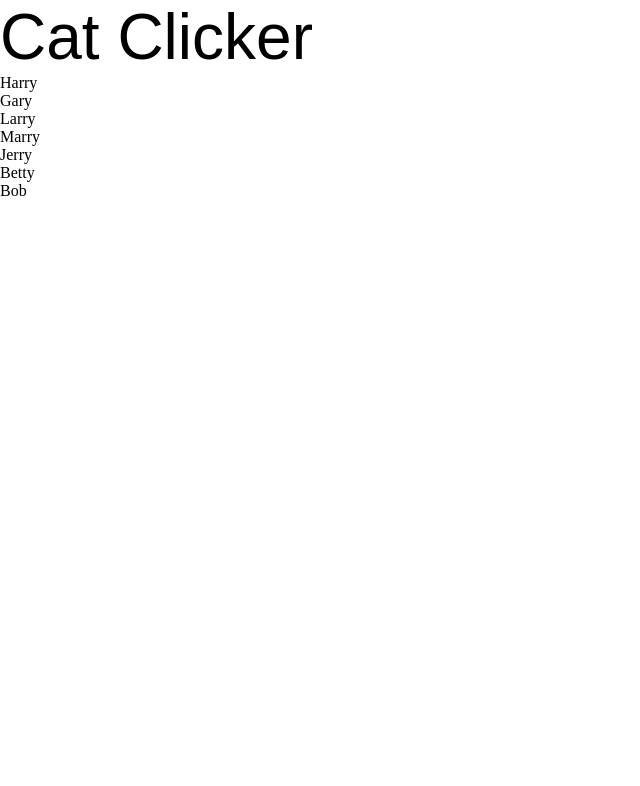
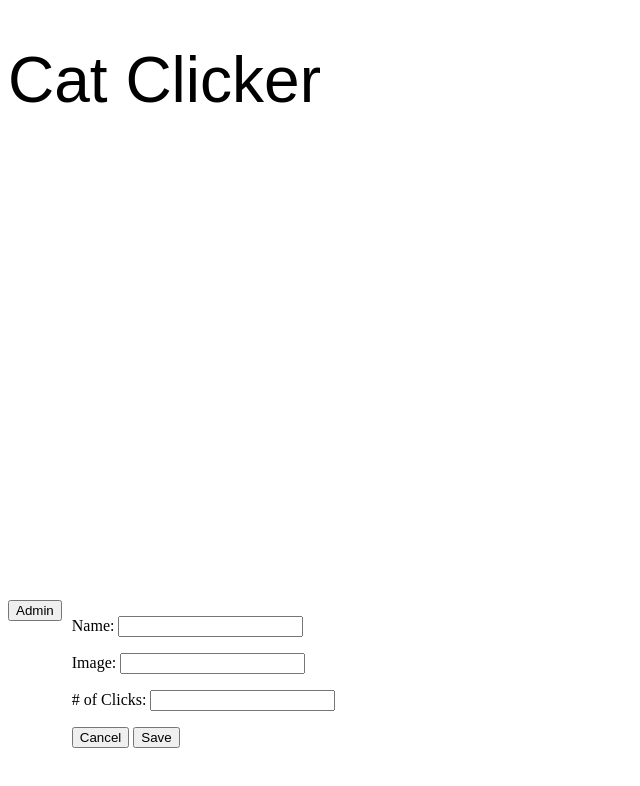
Before and after one commit to dvdmon/front-end-nannodregree-catclicker, a website: page src/index.html in a window 1280 px wide. Shown: the whole page, without its empty margins (0-640 px from the left). Drawn offline with nearby package versions, Linux system fonts and the light colour scheme.

Commit message:
Feat: updated code to Cat Clicker Premium Pro
This is a re-architecting of the app into an MVO architecture.
It is currently incomplete as it has some issues with the admin
section - still need to show/hid the admin form and the form fields
read the current cat object correctly but submitting only changes
the values temporarily and then reloads everything with the initial values.

```diff
--- a/src/css/style.css
+++ b/src/css/style.css
@@ -1,27 +1,38 @@
 * {
-    padding: 0;
-    margin: 0;
-    border: 0;
+
 }
 h1 {
 	font: 4em sans-serif;
 
 
 }
-div[id^="innerCatFrame-"] {
+#catImage {
 	font: 12em sans-serif;
 	color: #FFF;
 	width: 600px;
 	height: 400px;
 	padding: 30px 0 0 30px;
 	margin: 10px 20px 0 10px;
-	display: none;
+
 }
 #catImageFrame {
 	float: left;
 }
-div[id^="catCaption-"] {
+#catCaption {
 	font: 2em sans-serif;
 	text-align: center;
-	display: none;
+
 }
+#btnAdmin {
+
+}
+
+#adminForm {
+	clear:left;
+
+}
+
+#leftForm, #rightForm {
+	float: left;
+	margin-right:10px;
+}
--- a/src/index.html
+++ b/src/index.html
@@ -6,26 +6,39 @@
 	<meta name="description" content="Udacity Front End Developer Website Performance Optimization Project">
 	<meta name="author" content="Levi Wallach">
 	<link href="css/style.css" rel="stylesheet">
-	<script src="https://ajax.googleapis.com/ajax/libs/jquery/3.1.0/jquery.min.js"></script>
-    <script src="js/script.js"></script>
     <title>Cat Clicker</title>
   </head>
   <body>
 <header><h1>Cat Clicker</h1></header>
 <div id="mainContent">
-	<ul id="catList">
-		<li>Harry</li>
-		<li>Gary</li>
-		<li>Larry</li>
-		<li>Marry</li>
-		<li>Jerry</li>
-		<li>Betty</li>
-		<li>Bob</li>
-	</ul>
+	<div id="list">
+		<ul id="catList">
+		</ul>
+	</div>
+
+
 	<div id="catImageFrame">
-		<!--div id="catImage">0</div-->
-		<!--div id="catCaption"></div-->
+		<div id="catImage">0</div>
+		<div id="catCaption"></div>
 	</div>
+
+	<div id="adminForm">
+		<form>
+			<div id="leftForm">
+				<button id="btnAdmin">Admin</button><br />
+			</div>
+			<div id="rightForm">
+				<p><label for="txtCatName">Name: </label><input type="text" id="txtCatName"></p>
+				<p><label for="txtCatImage">Image: </label><input type="text" id="txtCatImage"></p>
+				<p><label for="txtClickCount"># of Clicks: </label><input type="text" id="txtClickCount"></p>
+				<p><button id="btnCancel">Cancel</button> <button id="btnSave">Save</button></p>
+			</div>
+	</form>
+	</div>
+
 </div>
+
+<script src="https://ajax.googleapis.com/ajax/libs/jquery/3.1.0/jquery.min.js"></script>
+    <script src="js/app.js"></script>
   </body>
 </html>
```
